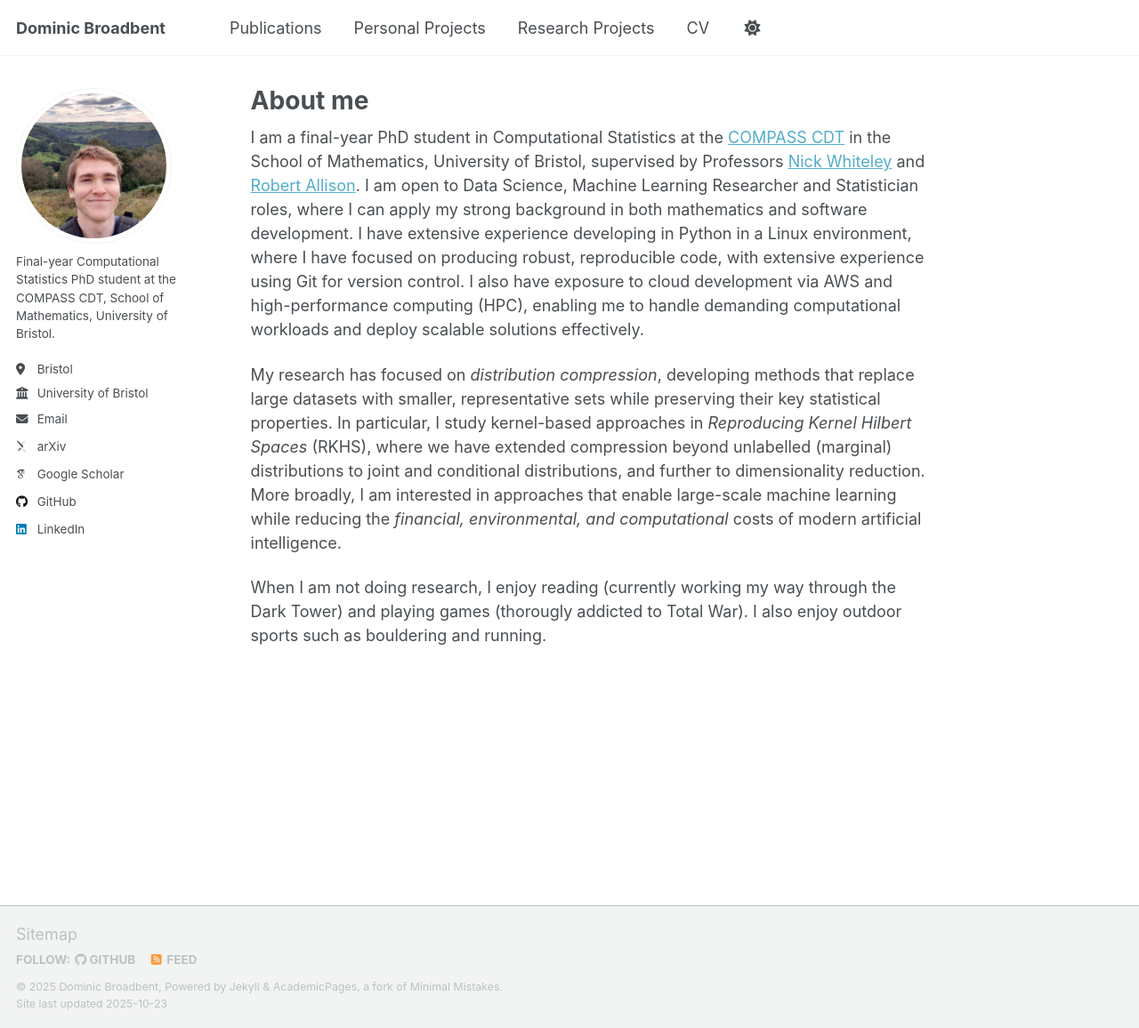
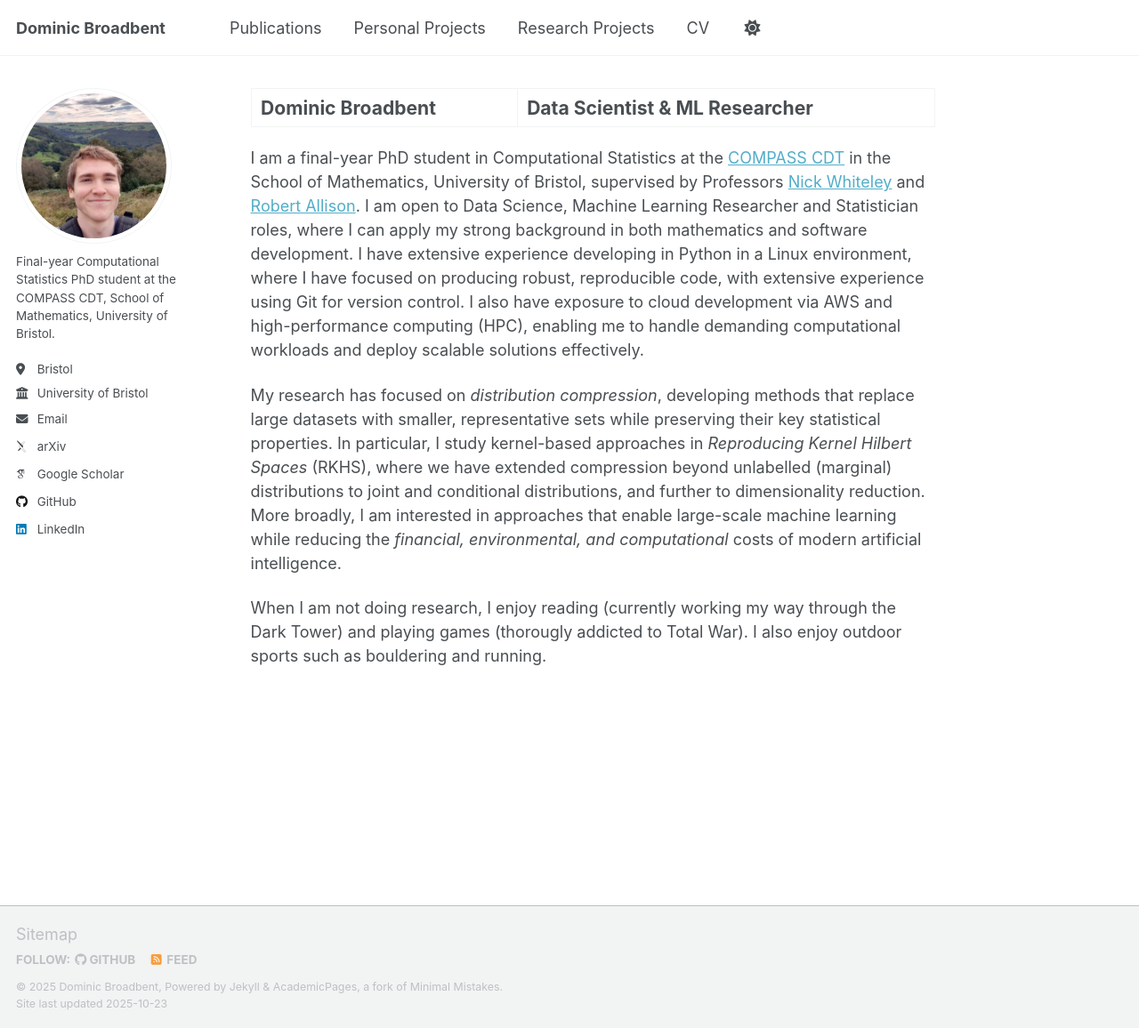
Before and after one commit to dominicjbroadbent/dominicjbroadbent.github.io, a Jekyll site: the page built from _pages/about.md, in a window 1280 px wide and 1156 px high. Shown: the whole window at 89% size. Built offline with Jekyll 4.4.1, drawn with Linux system fonts in a browser that asks for light colours; some web fonts are replaced; a script that is not in the unit is left out.

Commit message:
Update about.md

```diff
--- a/_pages/about.md
+++ b/_pages/about.md
@@ -1,7 +1,6 @@
 ---
 permalink: /
-title: "About me"
-page_title: "Dominic Broadbent | Data Scientist & ML Researcher"
+title: "Dominic Broadbent | Data Scientist & ML Researcher"
 author_profile: true
 redirect_from:
   - /about/
```
